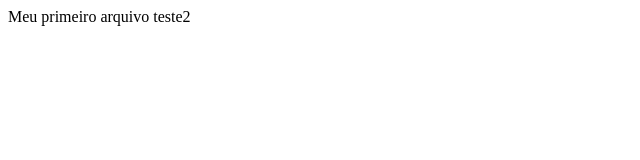
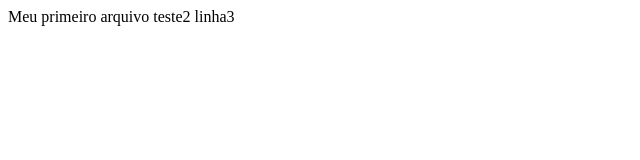
Before and after one commit to ttmadrigar/projeto_versionado, a plain HTML site: page index.html in a window 1280 px wide. Shown: the full height of the page, 0-640 px from the left. Drawn offline with Linux system fonts and the light colour scheme.

Commit message:
terceiro teste

```diff
--- a/index.html
+++ b/index.html
@@ -2,5 +2,6 @@
 <body>
 Meu primeiro arquivo
 teste2
+linha3
 </body>
 </html>
```
